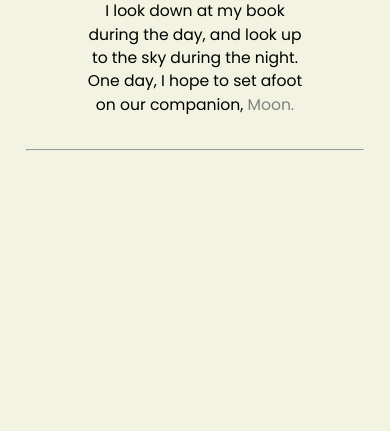
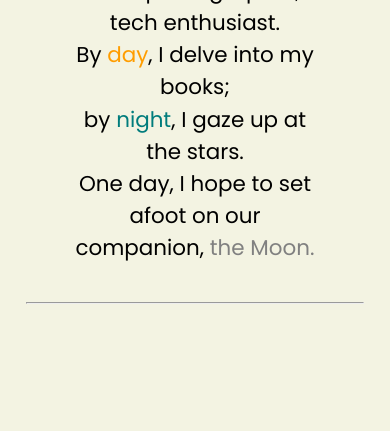
Before and after one commit to soh09/soh09.github.io, a plain HTML site: page index.html in a window 390 px wide. Shown: the part 413-844 px from the top of the page. Drawn offline with Linux system fonts and the light colour scheme; a web font is replaced by a local one.

Commit message:
updated font color

```diff
--- a/index.html
+++ b/index.html
@@ -38,7 +38,7 @@
                 <img id = 'intro-image' src="assets/earthrise.jpeg">
             </div>
             <div class = "text-container">
-                <h1 class = 'title-text'>I am a data scientist, space nerd, student, astrophotographer, tech enthusiast.<br>I look down at my book during the day, and look up to the sky during the night.<br>One day, I hope to set afoot on our companion, <span class = 'grey'>Moon.</span></h1>
+                <h1 class = 'title-text'>I am a data scientist, space nerd, student, astrophotographer, tech enthusiast.<br>By <span class = 'day'>day</span>, I delve into my books;<br>by <span class = 'night'>night</span>, I gaze up at the stars.<br>One day, I hope to set afoot on our companion, <span class = 'grey'>the Moon.</span></h1>
             </div>
         </div>
 
--- a/styles.css
+++ b/styles.css
@@ -12,6 +12,7 @@ a.name {
     text-anchor: middle;
     text-decoration: none;
     margin-top: 15px;
+    color: black;
 }
 
 a:visited {
@@ -139,6 +140,14 @@ span.grey {
     color: grey;
 }
 
+span.day {
+    color: rgb(255, 157, 0);
+}
+
+span.night {
+    color: rgb(0, 124, 124);
+}
+
 img#intro-image {
     max-width:70%;
     border-radius: 3%;
@@ -215,10 +224,10 @@ hr {
     }
     .text-container{
         margin-top: 20px;
-        width: 60%;
+        width: 70%;
         margin-right: 0%;
     }
     h1.title-text {
-        font-size: 4.0vw;;
+        font-size: 5.5vw;;
     }
 }
```
